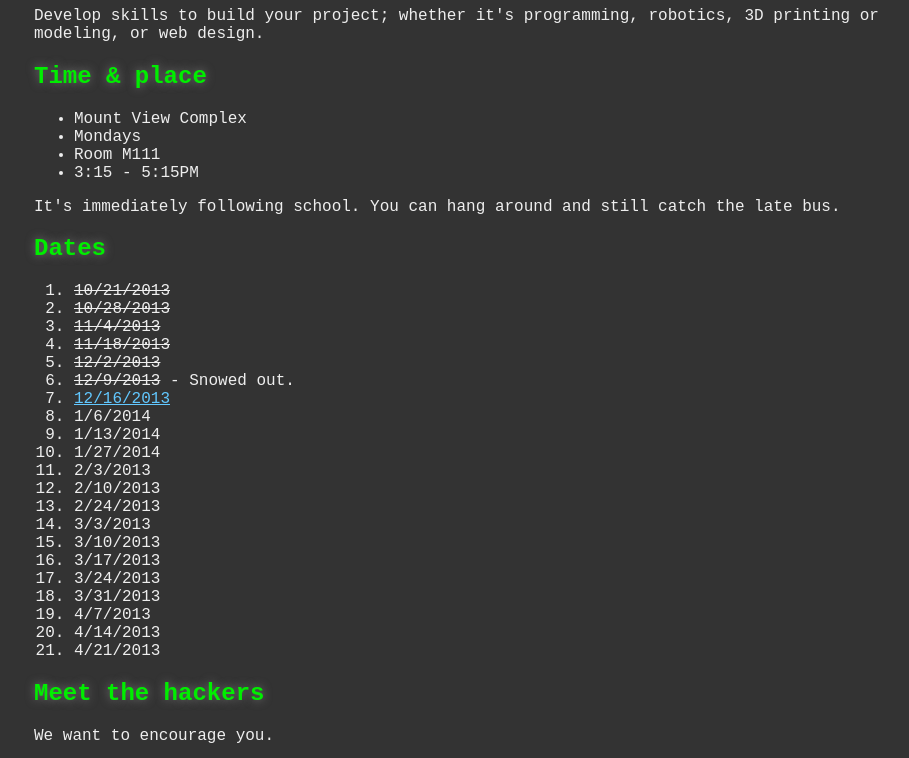
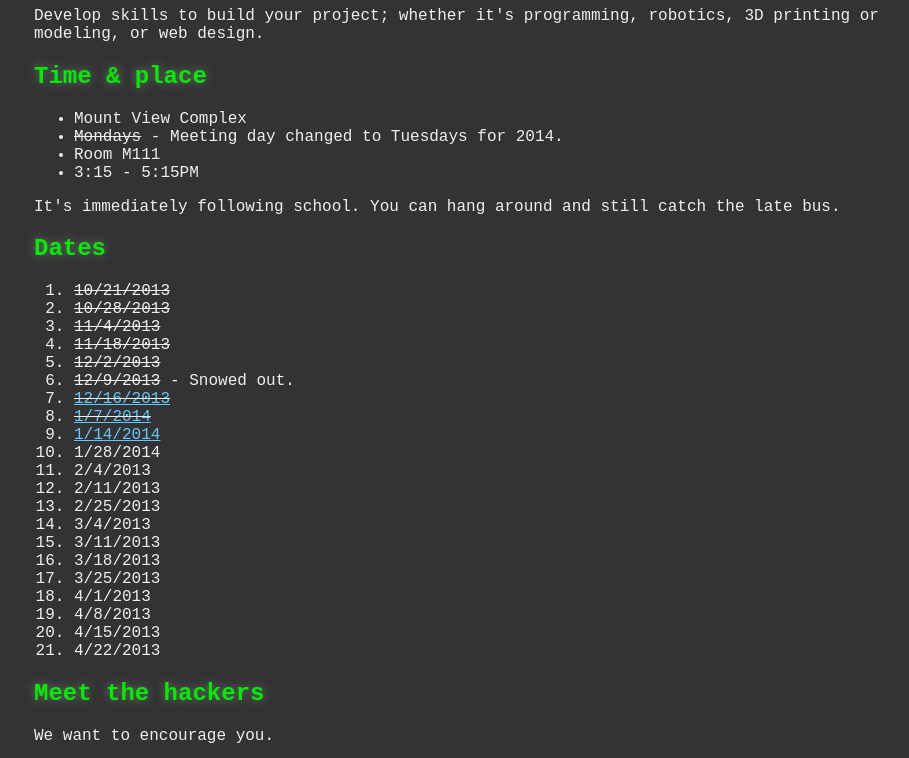
Before and after one commit to HacktivateOrg/rsu3, a plain HTML site: page index.html in a window 1280 px wide. Shown: the part 660-1418 px from the top of the page, without its empty margins (171-1080 px from the left). Drawn offline with Linux system fonts and the light colour scheme.

Commit message:
Date based updates

```diff
--- a/index.html
+++ b/index.html
@@ -55,7 +55,7 @@
     <p>
       <ul>
         <li>Mount View Complex</li>
-        <li>Mondays</li>
+        <li><s>Mondays</s> - Meeting day changed to Tuesdays for 2014.</li>
         <li>Room M111</li>
         <li>3:15 - 5:15PM</li>
       </ul>
@@ -70,21 +70,21 @@
         <li><s>11/18/2013</s></li>
         <li><s>12/2/2013</s></li>
         <li><s>12/9/2013</s> - Snowed out.</li>
-        <li><a href="20131216">12/16/2013</a></li>
-        <li>1/6/2014</li>
-        <li>1/13/2014</li>
-        <li>1/27/2014</li>
-        <li>2/3/2013</li>
-        <li>2/10/2013</li>
-        <li>2/24/2013</li>
-        <li>3/3/2013</li>
-        <li>3/10/2013</li>
-        <li>3/17/2013</li>
-        <li>3/24/2013</li>
-        <li>3/31/2013</li>
-        <li>4/7/2013</li>
-        <li>4/14/2013</li>
-        <li>4/21/2013</li>
+        <li><s><a href="20131216">12/16/2013</a></s></li>
+        <li><s><a href="20140107">1/7/2014</a></s></li>
+        <li><a href="20140114">1/14/2014</a></li>
+        <li>1/28/2014</li>
+        <li>2/4/2013</li>
+        <li>2/11/2013</li>
+        <li>2/25/2013</li>
+        <li>3/4/2013</li>
+        <li>3/11/2013</li>
+        <li>3/18/2013</li>
+        <li>3/25/2013</li>
+        <li>4/1/2013</li>
+        <li>4/8/2013</li>
+        <li>4/15/2013</li>
+        <li>4/22/2013</li>
       </ol>
 
     <h2>Meet the hackers</h2>
```
Also changed, not shown: 20131216/index.html (+1 -1 lines).
